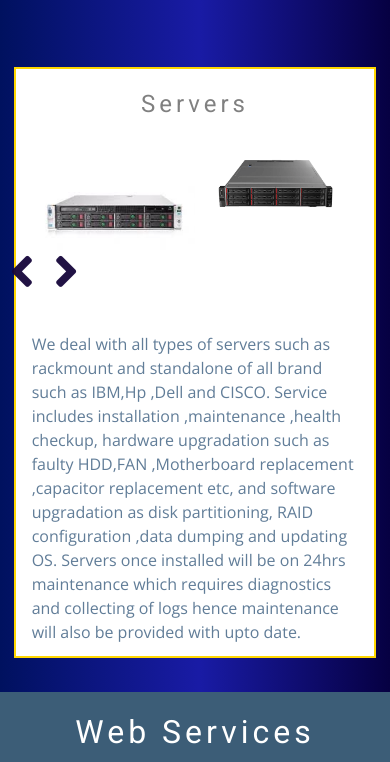
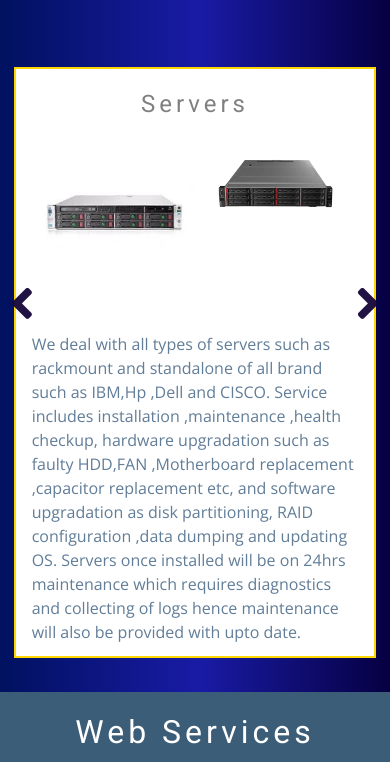
Before and after one commit to vadiraj2/techwizards, a plain HTML site: page index.html in a window 390 px wide. Shown: the part 1795-2557 px from the top of the page. Drawn offline with nearby package versions, Linux system fonts and the light colour scheme.

Commit message:
Update styles.css

```diff
--- a/styles.css
+++ b/styles.css
@@ -461,7 +461,7 @@ footer p {
   visibility: visible;
   z-index: 100;
 }
-.left,.right{
+.left{
   left: 15%;
 
 }
@@ -469,7 +469,7 @@ footer p {
   right: 15%;
 }
 .left,.right{
-  top:18%;
+  top:54%;
   font-size: 48px;
 
 }
@@ -559,7 +559,7 @@ h3{
   .left,.right{
     color:rgba(21, 5, 58, 0.95);
     z-index: 3;
-    top: 43%;
+    top: 47%;
   }
 
   .left{
```
